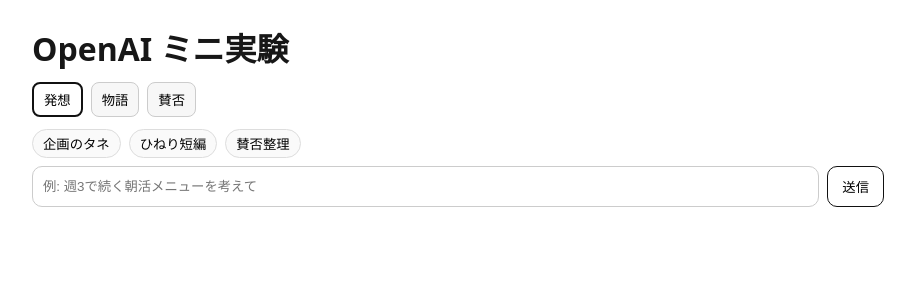
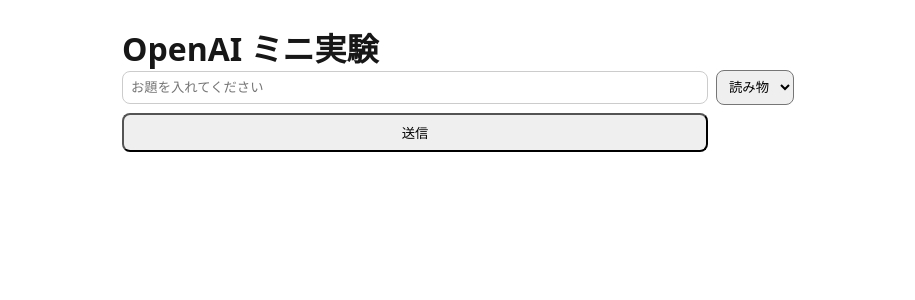
Before and after one commit to daligucheng/my-app, a Next.js app: page / in a window 1280 px wide. Shown: the top 300 px of the page, without its empty margins (182-1097 px from the left). Built offline with nearby package versions, Linux system fonts and the light colour scheme.

Commit message:
feat(ui): mode selector + send to API

```diff
--- a/app/page.tsx
+++ b/app/page.tsx
@@ -1,17 +1,15 @@
 'use client';
 import { useState } from 'react';
 
-type Mode = 'ideas' | 'story' | 'debate';
-
 export default function Home() {
   const [prompt, setPrompt] = useState('');
+  const [mode, setMode] = useState<'story'|'tutor'|'steps'>('story');
   const [out, setOut] = useState('');
-  const [mode, setMode] = useState<Mode>('ideas');
-  const [loading, setLoading] = useState(false);
+  const [busy, setBusy] = useState(false);
 
   async function onSubmit(e: React.FormEvent) {
     e.preventDefault();
-    setLoading(true);
+    setBusy(true);
     setOut('');
     try {
       const res = await fetch('/api/ai', {
@@ -21,64 +19,33 @@
       });
       const data = await res.json();
       setOut(data.text ?? '(no text)');
-    } catch (err: any) {
-      setOut('Error: ' + (err?.message ?? String(err)));
     } finally {
-      setLoading(false);
+      setBusy(false);
     }
   }
 
-  const presets: Array<[string, string, Mode?]> = [
-    ['企画のタネ', '「自宅で運動」をテーマに収益化のアイデアを', 'ideas'],
-    ['ひねり短編', '傘をモチーフにショートショートを', 'story'],
-    ['賛否整理', 'オフィス完全出社の是非を論じて', 'debate'],
-  ];
-
   return (
-    <main style={{ padding: 24, maxWidth: 900, margin: '0 auto', fontFamily: 'system-ui' }}>
+    <main style={{ padding: 24, maxWidth: 720, margin: '0 auto', fontFamily: 'system-ui' }}>
       <h1>OpenAI ミニ実験</h1>
 
-      {/* モード切替 */}
-      <div style={{ display: 'flex', gap: 8, margin: '12px 0' }}>
-        {(['ideas','story','debate'] as Mode[]).map(m => (
-          <button key={m}
-            onClick={() => setMode(m)}
-            style={{
-              padding: '6px 10px', borderRadius: 8,
-              border: mode === m ? '2px solid #111' : '1px solid #ccc',
-              background: mode === m ? '#fff' : '#f7f7f7', cursor: 'pointer'
-            }}>
-            {m === 'ideas' ? '発想' : m === 'story' ? '物語' : '賛否'}
-          </button>
-        ))}
-      </div>
-
-      {/* プリセット */}
-      <div style={{ display: 'flex', gap: 8, flexWrap: 'wrap', marginBottom: 8 }}>
-        {presets.map(([label, text, m]) => (
-          <button key={label}
-            onClick={() => { if (m) setMode(m); setPrompt(text); }}
-            style={{ padding: '4px 10px', borderRadius: 999, border: '1px solid #ddd', background: '#fafafa', cursor: 'pointer' }}>
-            {label}
-          </button>
-        ))}
-      </div>
-
-      {/* 入力フォーム */}
-      <form onSubmit={onSubmit} style={{ display: 'flex', gap: 8, marginBottom: 16 }}>
+      <form onSubmit={onSubmit} style={{ display: 'grid', gridTemplateColumns: '1fr auto', gap: 8, alignItems: 'center', marginBottom: 12 }}>
         <input
           value={prompt}
           onChange={(e) => setPrompt(e.target.value)}
-          placeholder="例: 週3で続く朝活メニューを考えて"
-          style={{ flex: 1, padding: 10, border: '1px solid #ccc', borderRadius: 10 }}
+          placeholder="お題を入れてください"
+          style={{ padding: 8, border: '1px solid #ccc', borderRadius: 8 }}
         />
-        <button type="submit" disabled={loading}
-          style={{ padding: '10px 14px', borderRadius: 10, border: '1px solid #111', background: loading ? '#eee' : '#fff' }}>
-          {loading ? '生成中…' : '送信'}
+        <select value={mode} onChange={(e) => setMode(e.target.value as any)} style={{ padding: 8, borderRadius: 8 }}>
+          <option value="story">読み物</option>
+          <option value="tutor">先生</option>
+          <option value="steps">手順</option>
+        </select>
+        <button disabled={busy} type="submit" style={{ padding: '8px 14px', borderRadius: 8 }}>
+          {busy ? '送信中…' : '送信'}
         </button>
       </form>
 
-      <pre style={{ whiteSpace: 'pre-wrap', lineHeight: 1.6 }}>{out}</pre>
+      <pre style={{ whiteSpace: 'pre-wrap' }}>{out}</pre>
     </main>
   );
 }
```
